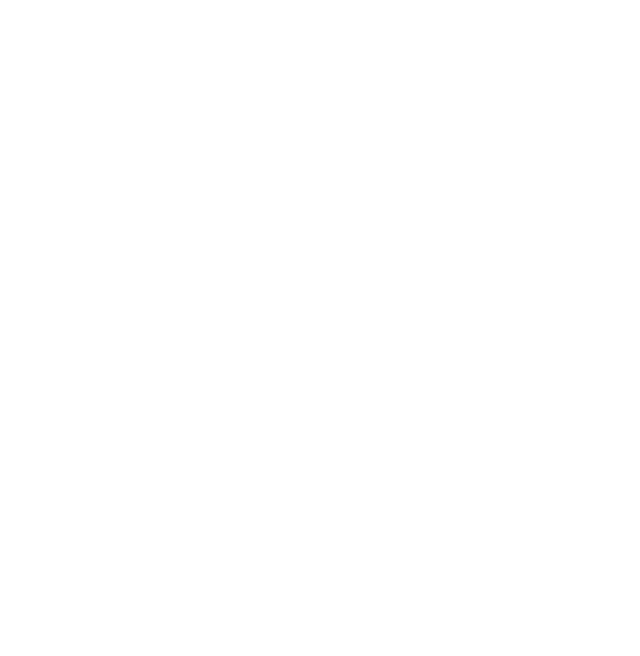
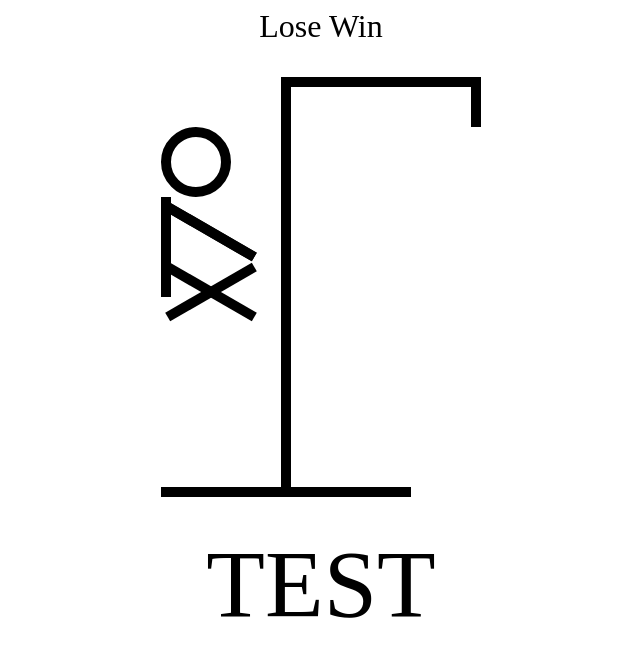
Before and after one commit to redbirdfan/Hangman, a React (Vite) app: page / in a window 1280 px wide. Shown: the top 656 px of the page, without its empty margins (319-959 px from the left). Built offline with nearby package versions, Linux system fonts and the light colour scheme.

Commit message:
Body and word showing, body position needs to be adjusted.

```diff
--- a/src/App.tsx
+++ b/src/App.tsx
@@ -1,14 +1,11 @@
 import { useState } from "react";
-import { HangmanDrawing } from "./HangmanDrawing";
+import { HangmanDrawing } from "./HangmanDrawing"
 import { HangmanWord } from "./HangmanWord";
 import { Keyboard } from "./Keyboard";
 import words from "./wordList.json"
 
-const HEAD = (
-  <div style={{
-    width: "50px", height: "50px", borderRadius: "100%", border: "10px solid black", position: "absolute", top: "50px", right: "-30 px"}}
-/>
-)
+
+
 
 function App() {
   const [wordToGuess, setWordToGuess] = useState( () => {
@@ -17,7 +14,7 @@
 
   const [guessedLetters, setGuessedLetters] = useState<string[]>([])
 
-  return
+  return (
     <div
       style={{
           maxWidth: "800px",
@@ -33,8 +30,9 @@
         </div>
         <HangmanDrawing />
         <HangmanWord />
-        <Keyboard />
+
       </div>
+  )
 }
 
 export default App
--- a/src/HangmanDrawing.tsx
+++ b/src/HangmanDrawing.tsx
@@ -1,9 +1,90 @@
-export function HangmanDrawing(){
-    return <div style={{ position: "relative"}}>
-        <div style={{height:"50px", width: "10px", background: "black", position: "absolute", top:0, right:0}}/>
-        <div style={{height:"10px", width:"200px", background:"black", marginLeft:"120px"}}/>
-        <div style={{height:"400px", width: "10px", background:"black", marginLeft:"120px"}}/>
-        <div style={{height:"10px", width:"250px", background: "black"}} />
 
+const head = (
+  <div style={{
+    width: "50px",
+    height: "50px",
+    borderRadius: "100%",
+    border: "10px solid black",
+    position: "absolute",
+    top: "50px", right: "-30 px"}}
+/>
+)
+
+const body = (
+  <div style={{
+    width: "10px",
+    height: "100px",
+    background: "black",
+    position: "absolute",
+    top: "120px"}}
+/>
+)
+
+const rightArm = (
+  <div style={{
+    width: "100px",
+    height: "10px",
+    background: "black",
+    position: "absolute",
+    top: "150px", right: "-100 px",
+    rotate: "30deg",
+    }}
+    />
+)
+
+const leftArm = (
+  <div style={{
+    width: "100px",
+    height: "10px",
+    background: "black",
+    position: "absolute",
+    top: "150px", right: "100 px",
+    rotate: "30deg",
+    }}
+    />
+)
+
+const rightLeg = (
+  <div style={{
+    width: "100px",
+    height: "10px",
+    background: "black",
+    position: "absolute",
+    top: "210px", right: "-90 px",
+    rotate: "30deg",
+    }}
+/>
+)
+
+const leftLeg = (
+  <div style={{
+    width: "100px",
+    height: "10px",
+    background: "black",
+    position: "absolute",
+    top: "210px", right: "-90 px",
+    rotate: "-30deg",
+    }}
+/>
+)
+
+export function HangmanDrawing() {
+    return  <div style={{position: "relative"}}>
+        {head}
+        {body}
+        {leftArm}
+        {rightArm}
+        {leftLeg}
+        {rightLeg}
+
+
+        <div style={{ position: "relative"}}>
+            <div style={{height:"50px", width: "10px", background: "black", position: "absolute", top:0, right:0}} />
+            <div style={{height:"10px", width:"200px", background:"black", marginLeft:"120px"}} />
+            <div style={{height:"400px", width: "10px", background:"black", marginLeft:"120px"}} />
+            <div style={{height:"10px", width:"250px", background: "black"}} />
+        </div>
     </div>
 }
+
+export default HangmanDrawing
--- a/src/HangmanWord.tsx
+++ b/src/HangmanWord.tsx
@@ -1,3 +1,12 @@
-export function HangmanWord(){
-
+export function HangmanWord() {
+    return (
+    <div style={{
+        display:"flex",
+        gap: ".25em",
+        fontSize:"6rem",
+        textTransform:"uppercase",}}
+    >
+        Test
+    </div>
+    )
 }
```
